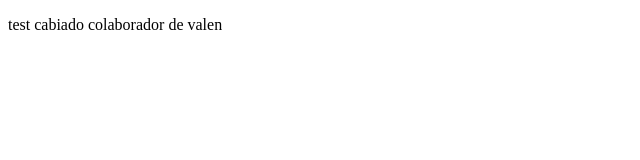
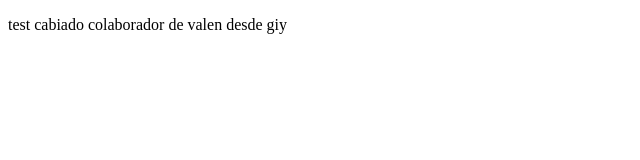
Before and after one commit to darkantares/terst, a plain HTML site: page index.html in a window 1280 px wide. Shown: the full height of the page, 0-640 px from the left. Drawn offline with Linux system fonts and the light colour scheme.

Commit message:
Update index.html

```diff
--- a/index.html
+++ b/index.html
@@ -6,6 +6,6 @@
     <title>Document</title>
 </head>
 <body>
-    <p>test cabiado colaborador de valen</p>
+    <p>test cabiado colaborador de valen desde giy</p>
 </body>
 </html>
```
